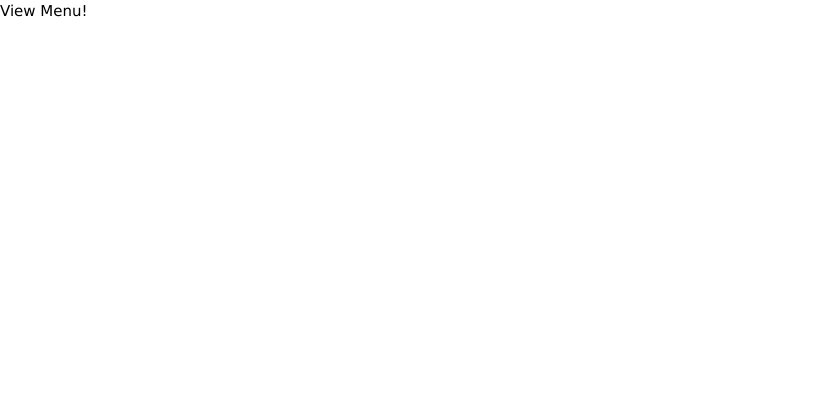
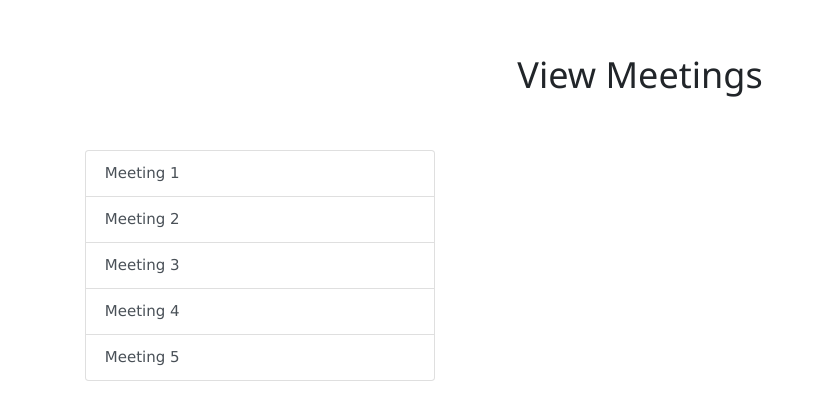
Before and after one commit to safeerahzayneb/meeting_insights, a React (Create React App) app in the folder meeting-insights/: page /menu in a window 1280 px wide. Shown: the top 420 px of the page, without its empty margins (0-824 px from the left). Built offline with nearby package versions, Linux system fonts and the light colour scheme.

Commit message:
making menu viewer

```diff
--- a/meeting-insights/public/index.html
+++ b/meeting-insights/public/index.html
@@ -15,6 +15,7 @@
       user's mobile device or desktop. See https://developers.google.com/web/fundamentals/web-app-manifest/
     -->
     <link rel="manifest" href="%PUBLIC_URL%/manifest.json" />
+    <link rel="stylesheet" href="https://stackpath.bootstrapcdn.com/bootstrap/4.3.1/css/bootstrap.min.css" integrity="sha384-ggOyR0iXCbMQv3Xipma34MD+dH/1fQ784/j6cY/iJTQUOhcWr7x9JvoRxT2MZw1T" crossorigin="anonymous">
     <!--
       Notice the use of %PUBLIC_URL% in the tags above.
       It will be replaced with the URL of the `public` folder during the build.
--- /dev/null
+++ b/meeting-insights/src/Views/Accordion.js
@@ -0,0 +1,45 @@
+import React from 'react'
+import Accordion from 'react-bootstrap/Accordion'
+import Card from 'react-bootstrap/Card'
+
+export default class Acordion extends React.Component {
+  render() {
+    return (
+      <Accordion>
+        <Card bg={'primary'} style={{
+            color: 'white',
+        }}>
+            <Card.Header><h2>Meeting Info</h2></Card.Header>
+            <Card.Body>
+                <p>Date:</p>
+                <p>Attendees:</p>
+            </Card.Body>
+        </Card>
+        <Card>
+          <Accordion.Toggle as={Card.Header} eventKey="1">
+            Transcript
+          </Accordion.Toggle>
+          <Accordion.Collapse eventKey="1">
+            <Card.Body>Hello! I'm the transcript</Card.Body>
+          </Accordion.Collapse>
+        </Card>
+        <Card>
+          <Accordion.Toggle as={Card.Header} eventKey="2">
+            Summary
+          </Accordion.Toggle>
+          <Accordion.Collapse eventKey="2">
+            <Card.Body>Hello! I'm the summary</Card.Body>
+          </Accordion.Collapse>
+        </Card>
+        <Card>
+          <Accordion.Toggle as={Card.Header} eventKey="3">
+            Key Phrases
+          </Accordion.Toggle>
+          <Accordion.Collapse eventKey="3">
+            <Card.Body>Hello! I'm the key phrases</Card.Body>
+          </Accordion.Collapse>
+        </Card>
+      </Accordion>
+    )
+  }
+}
--- a/meeting-insights/src/Views/MenuViewer.js
+++ b/meeting-insights/src/Views/MenuViewer.js
@@ -1,9 +1,82 @@
-import React from 'react'
+import React, { Component } from 'react'
+
+import Container from 'react-bootstrap/Container'
+import Row from 'react-bootstrap/Row'
+import Col from 'react-bootstrap/Col'
+import ListGroup from 'react-bootstrap/ListGroup'
+import Tab from 'react-bootstrap/Tab'
+
+import Accordion from './Accordion'
 
 export default class MenuViewer extends React.Component {
-    render() {
-        return(
-            <div id="container">View Menu!</div>
-        )
-    }
+  render() {
+    return (
+      <Container>
+        <Row
+          style={{
+            height: 150,
+            alignItems: 'center',
+            justifyContent: 'center',
+          }}
+        >
+          <h1>View Meetings</h1>
+        </Row>
+        <Row
+          style={{
+            display: 'flex',
+            alignItems: 'center',
+            justifyContent: 'center',
+          }}
+        >
+          <Col>
+            <Tab.Container
+              id="list-group-tabs-example"
+              defaultActiveKey="#link1"
+            >
+              <Row>
+                <Col sm={4}>
+                  <ListGroup>
+                    <ListGroup.Item action href="#meeting1">
+                      Meeting 1
+                    </ListGroup.Item>
+                    <ListGroup.Item action href="#meeting2">
+                      Meeting 2
+                    </ListGroup.Item>
+                    <ListGroup.Item action href="#meeting3">
+                      Meeting 3
+                    </ListGroup.Item>
+                    <ListGroup.Item action href="#meeting4">
+                      Meeting 4
+                    </ListGroup.Item>
+                    <ListGroup.Item action href="#meeting5">
+                      Meeting 5
+                    </ListGroup.Item>
+                  </ListGroup>
+                </Col>
+                <Col sm={8}>
+                  <Tab.Content>
+                    <Tab.Pane eventKey="#meeting1">
+                      <Accordion />
+                    </Tab.Pane>
+                    <Tab.Pane eventKey="#meeting2">
+                      <Accordion />
+                    </Tab.Pane>
+                    <Tab.Pane eventKey="#meeting3">
+                      <Accordion />
+                    </Tab.Pane>
+                    <Tab.Pane eventKey="#meeting4">
+                      <Accordion />
+                    </Tab.Pane>
+                    <Tab.Pane eventKey="#meeting5">
+                      <Accordion />
+                    </Tab.Pane>
+                  </Tab.Content>
+                </Col>
+              </Row>
+            </Tab.Container>
+          </Col>
+        </Row>
+      </Container>
+    )
+  }
 }
```
Also changed, not shown: meeting-insights/package.json (+8 -1 lines), 1 other file (tests, documents, lock files or other folders).
